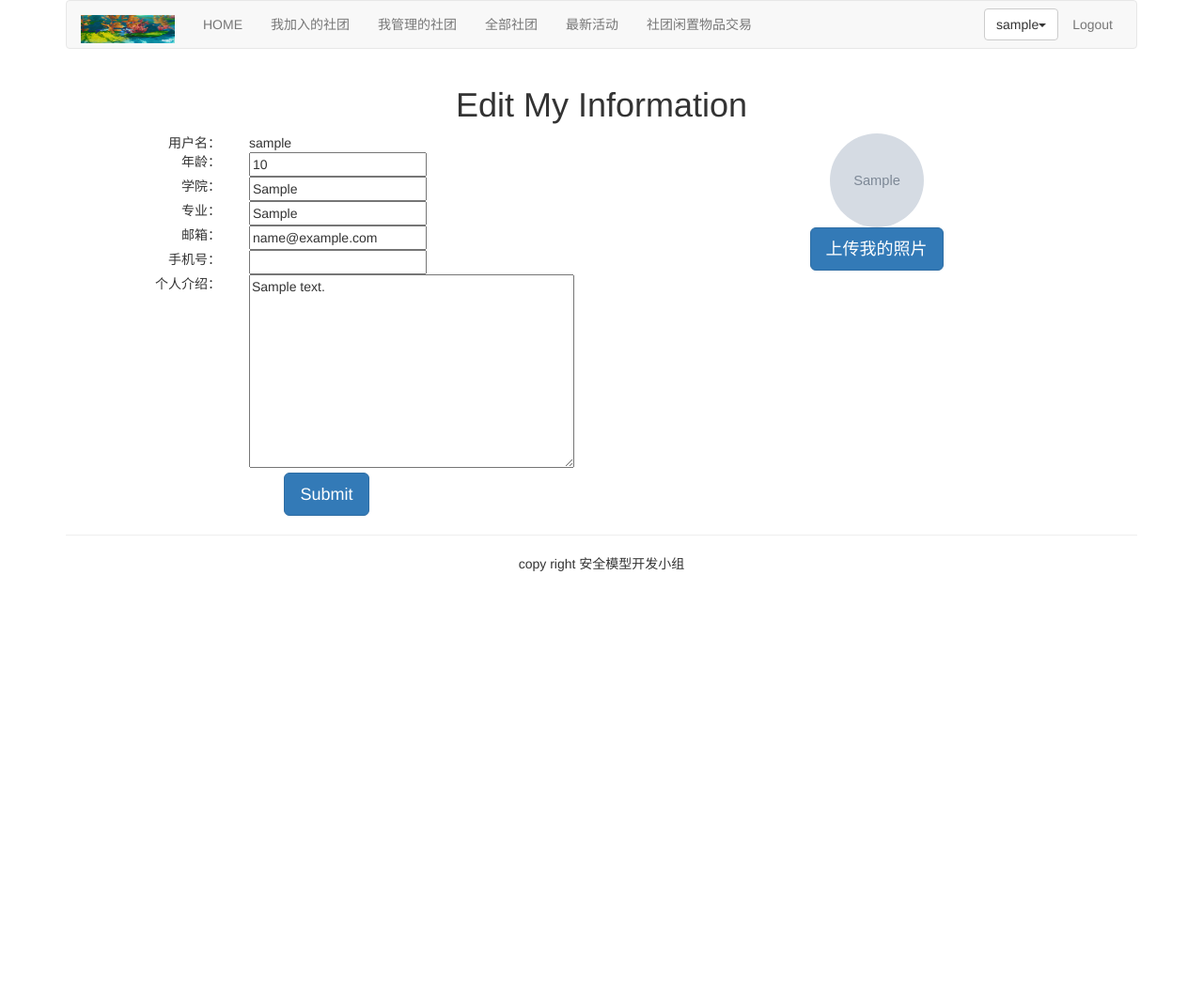
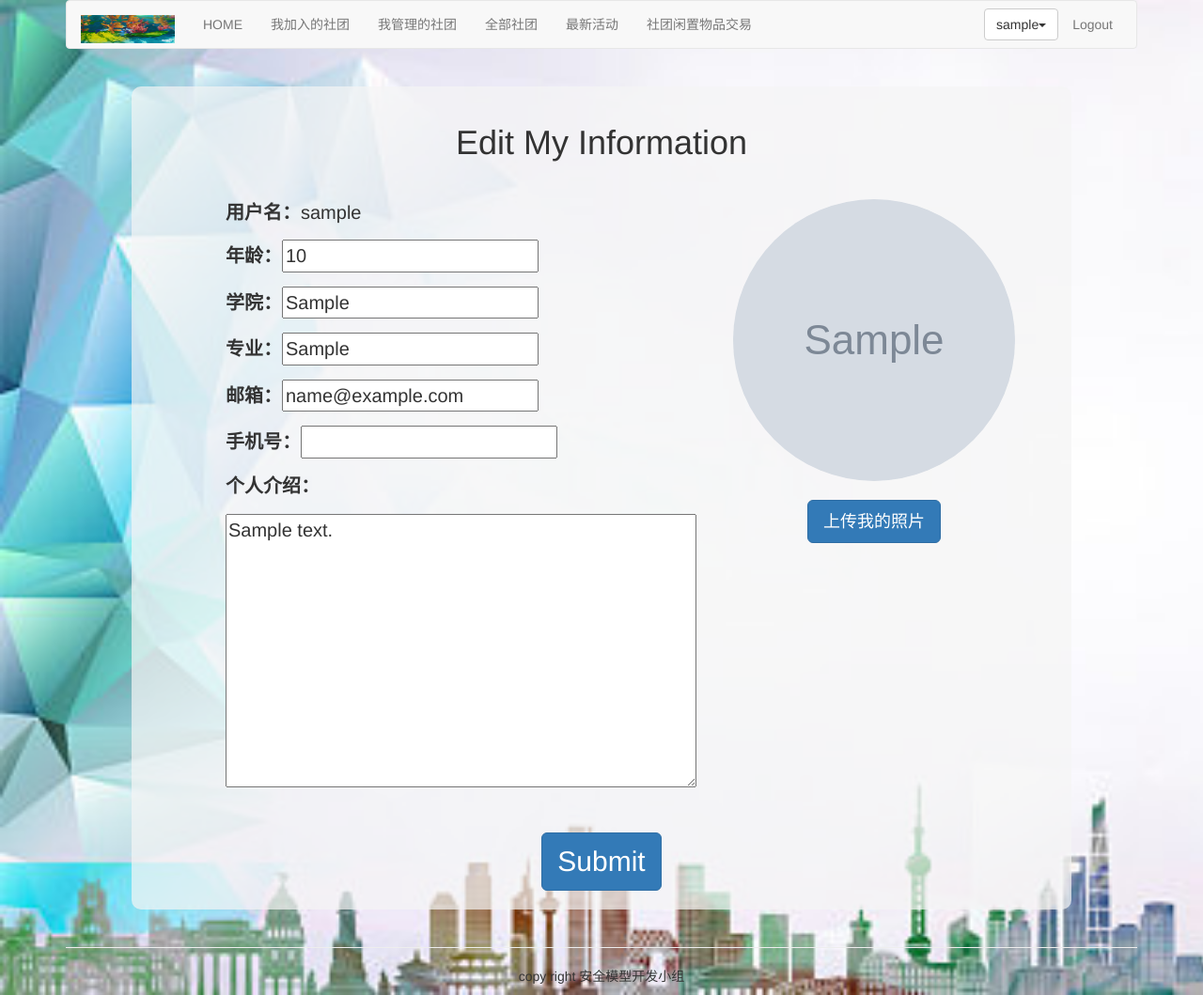
Before and after one commit to rowerman/SJTU_ClubManageSystem, a Django app: a page that uses manage_club/templates/account/myself_edit.html in a window 1280 px wide. Shown: the whole page at 94% size. Before the commit the page ends 608 px from the top, so only its background shows below. Run offline with Django 4.2, Linux system fonts and the light colour scheme; a user stored in the database is signed in; tables that the repository leaves empty hold one stand-in row (values such as "Sample post"); grey boxes marked "Sample" are stand-in pictures; some libraries are stand-ins or nearby versions.

Commit message:
zth_4个html更改+images图片更新
zth_4个html更改+images图片更新

```diff
--- a/manage_club/templates/account/myself_edit.html
+++ b/manage_club/templates/account/myself_edit.html
@@ -2,53 +2,91 @@
 {% load static %}
 {% block title %}my information{% endblock %}
 {% block content %}
-<div class="row text-center vertical-middle-sm">
-    <h1>Edit My Information</h1>
-    <div class="col-md-6">
+
+<style>
+    body {
+        background-image: url("{% static './images/background3.jpg' %}");
+        background-size: cover;
+        background-repeat: no-repeat;
+
+    }
+
+
+    .information {
+        margin: 20px auto;
+        padding: 20px;
+        background-color: rgba(245, 245, 245, 0.7);
+        border-radius: 10px;
+        max-width: 1000px;
+    }
+
+    .photo{
+        float: right;
+        display: flex;
+        flex-direction: column;
+        align-items: center;
+        justify-content: center;
+        margin-right: 40px;
+
+    }
+
+    .photo-section {
+        margin-bottom: 20px;
+    }
+
+
+    .button-section {
+        display: flex;
+        justify-content: center;
+        margin-top: 40px;
+    }
+
+    .information span{
+        font-weight: bold;
+        margin-left: 80px;
+        margin-top: -60px;
+    }
+
+    .fontstyle{
+        font-size: 20px;
+        margin-bottom: 15px;
+    }
+
+
+</style>
+
+<div class="information">
+    <h1 style="text-align: center; margin-bottom: 40px;">Edit My Information</h1>
+    <div class="photo">
+    <div class="photo-section">
+        {% if userinfo.photo %}
+        <img name="user_face" src="{{ userinfo.photo | striptags }}" class="img-circle" id="my_photo" width="300px" height="300px">
+        {% else %}
+        <img name="user_face" src="{% static 'images/genshin.png' %}" class="img-circle" id="my_photo" width="300px" height="300px">
+        {% endif %}
+    </div>
+
+    <div>
+        <button class="btn btn-primary btn-lg" id="upload_image" onclick="upload_image_layer()">上传我的照片</button>
+    </div>
+        </div>
+
         <form class="form-horizontal" action="." method="post">{% csrf_token %}
-            <div class="row">
-                <div class="col-md-4 text-right"><span>用户名：</span></div>
-                <div class="col-md-8 text-left">{{ user.username }}</div>
-            </div>
-            <div class="row">
-                <div class="col-md-4 text-right"><span>年龄：</span></div>
-                <div class="col-md-8 text-left">{{ userinfo_form.age }}</div>
-            </div>
-            <div class="row">
-                <div class="col-md-4 text-right"><span>学院：</span></div>
-                <div class="col-md-8 text-left">{{ userinfo_form.school}}</div>
-            </div>
-            <div class="row">
-                <div class="col-md-4 text-right"><span>专业：</span></div>
-                <div class="col-md-8 text-left">{{ userinfo_form.department }}</div>
-            </div>
-            <div class="row">
-                <div class="col-md-4 text-right"><span>邮箱：</span></div>
-                <div class="col-md-8 text-left">{{ user_form.email }}</div>
-            </div>
-            <div class="row">
-                <div class="col-md-4 text-right"><span>手机号：</span></div>
-                <div class="col-md-8 text-left">{{ userinfo_form.phone }}</div>
-            </div>
-            <div class="row">
-                <div class="col-md-4 text-right"><span>个人介绍：</span></div>
-                <div class="col-md-8 text-left">{{ userinfo_form.aboutme }}</div>
-            </div>
-            <div class="row">
-                <input type="submit" class="btn btn-primary btn-lg" value="Submit">
+            <div class="fontstyle"><span>用户名：</span>{{ user.username }}</div>
+            <div class="fontstyle"><span>年龄：</span>{{ userinfo_form.age }}</div>
+            <div class="fontstyle"><span>学院：</span>{{ userinfo_form.school}}</div>
+            <div class="fontstyle"><span>专业：</span>{{ userinfo_form.department }}</div>
+            <div class="fontstyle"><span>邮箱：</span>{{ user_form.email }}</div>
+            <div class="fontstyle"><span>手机号：</span>{{ userinfo_form.phone }}</div>
+            <div class="fontstyle"><span>个人介绍：</span></div>
+            <div class="fontstyle" style="margin-left: 80px;">{{ userinfo_form.aboutme }}</div>
+
+            <div class="button-section">
+                <input type="submit" class="btn btn-primary btn-lg" value="Submit" style="font-size:30px;" onclick="showSuccessMessage()">
             </div>
         </form>
-    </div>
-    <div class="photo-section">
-        {% if userinfo.photo %}
-        <img name="user_face" src="{{ userinfo.photo | striptags }}" class="img-circle" id="my_photo" width="100px" height="100px">
-        {% else %}
-        <img name="user_face" src="{% static 'images/genshin.png' %}" class="img-circle" id="my_photo" width="100px" height="100px">
-        {% endif %}
-    </div>
-    <div class="button-section">
-        <button class="btn btn-primary btn-lg" id="upload_image" onclick="upload_image_layer()">上传我的照片</button>
-    </div>
+
+
 </div>
 
 <script type="text/javascript" src='{% static "js/jquery.js" %}'></script>
@@ -64,21 +102,10 @@
         });
     }
 
-    window.addEventListener('DOMContentLoaded', function () {
-        var aboutMeSpan = document.querySelector('.about-me');
-        var aboutMeText = aboutMeSpan.textContent;
-        var formattedText = formatText(aboutMeText, 40);
-        aboutMeSpan.innerHTML = formattedText;
-    });
+function showSuccessMessage() {
+        layer.msg("提交成功！");
+        setTimeout(function() {window.location.reload();}, 1000);
+    }
 
-    function formatText(text, maxLength) {
-        var formattedText = '';
-        while (text.length > maxLength) {
-            formattedText += text.substr(0, maxLength) + '<br>';
-            text = text.substr(maxLength);
-        }
-        formattedText += text;
-        return formattedText;
-    }
 </script>
 {% endblock %}
```
Also changed, not shown: manage_club/templates/club/activity_detail.html (+43 -23 lines), manage_club/templates/club/activity_detail_version.html (+36 -40 lines), manage_club/templates/club/manage_clubInfo.html (+85 -38 lines), manage_club/static/images/background3.jpg (added).
